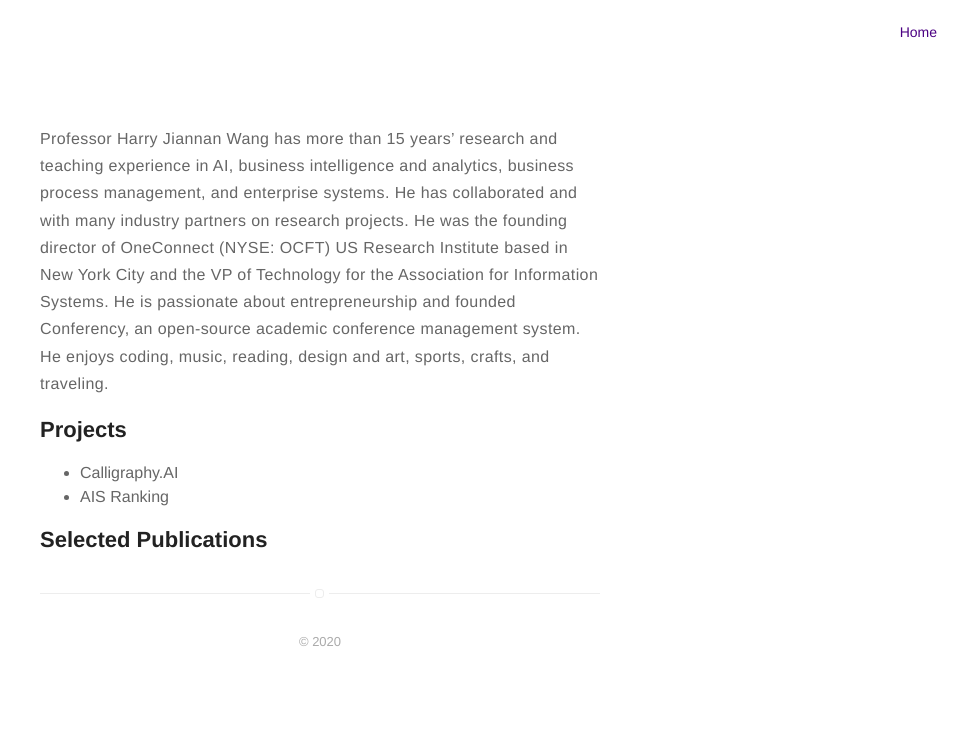
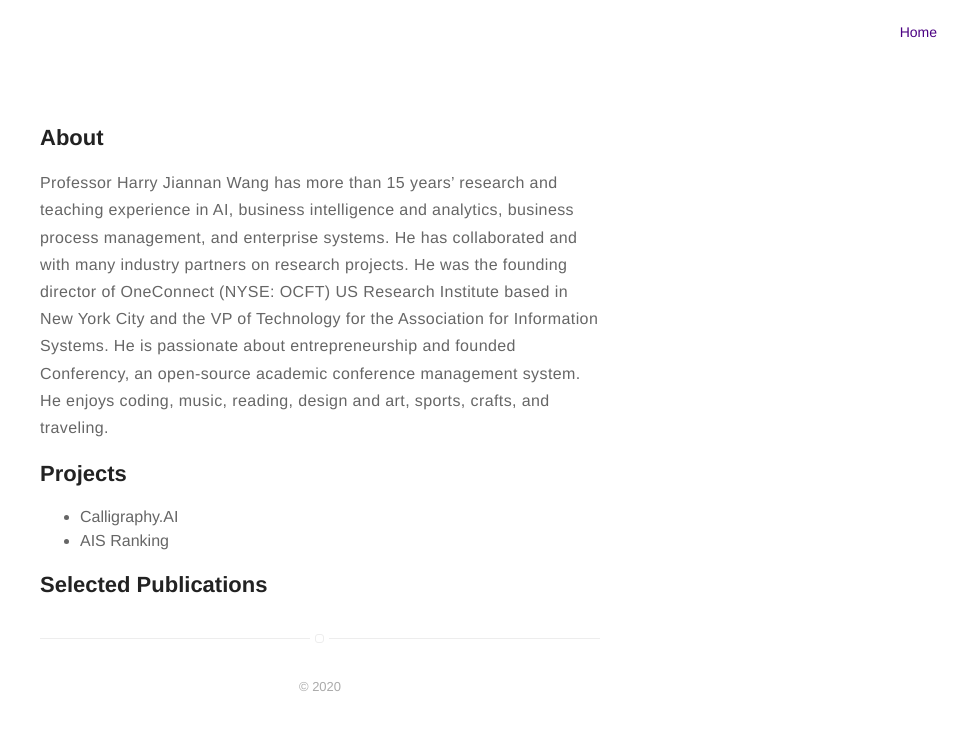
Before and after one commit to harrywang/harrywang.github.io, a Jekyll site: the page built from about.md, in a window 1280 px wide. Shown: the top 730 px of the page, without its empty margins (320-1280 px from the left). Built offline with Jekyll 4.4.1, drawn with Linux system fonts in a browser that asks for light colours.

Commit message:
updated svg

```diff
--- a/_config.yml
+++ b/_config.yml
@@ -52,8 +52,7 @@
 # vimeo: myvimeo
 # lanyrd: mylanyrd
 email: harryjwang@gmail.com
-resume: resume
-projects: projects
+about: about
 
 authors:
     harrywang:
--- a/_includes/icons.html
+++ b/_includes/icons.html
@@ -98,9 +98,9 @@
 <path class="path1" d="M67.9,59.1c0,0-0.4,5.3-5.2,5.3c-3.7,0-6.3-2.8-8.7-6.5c6.8-5.9,11.1-14.7,11.1-24.6C65.1,15.4,51.1,1,33.8,1 S2.6,15.4,2.6,33.2s14,32.2,31.3,32.2c3.1,0,6.2-0.5,9-1.4C46.5,69.8,51,75,58.2,75c14.6,0,15.2-15.9,15.2-15.9L67.9,59.1 L67.9,59.1z M33.8,60.2c-10.1,0-18.2-12.1-18.2-26.9S23.8,6.3,33.8,6.3s18.2,12.1,18.2,26.9c0,5.9-1.3,11.4-3.5,15.8 c-2.5-3.5-5.4-6.5-9.7-7.5c-7.5-1.7-14,1.7-16.1,3.4l1.9,4c0,0,2-1.1,6.8,0c3.1,0.7,5.4,4.9,8.1,9.8C37.9,59.7,35.9,60.2,33.8,60.2   z"></path>
 </symbol>
 
-<symbol id="icon-file" viewBox="0 0 384 512">
-<title>file</title>
-<path class="path1" d="M224 136V0H24C10.7 0 0 10.7 0 24v464c0 13.3 10.7 24 24 24h336c13.3 0 24-10.7 24-24V160H248c-13.2 0-24-10.8-24-24zm160-14.1v6.1H256V0h6.1c6.4 0 12.5 2.5 17 7l97.9 98c4.5 4.5 7 10.6 7 16.9z"></path>
+<symbol id="icon-user" viewBox="0 0 496 512">
+<title>user</title>
+<path class="path1" d="M248 8C111 8 0 119 0 256s111 248 248 248 248-111 248-248S385 8 248 8zm0 96c48.6 0 88 39.4 88 88s-39.4 88-88 88-88-39.4-88-88 39.4-88 88-88zm0 344c-58.7 0-111.3-26.6-146.5-68.2 18.8-35.4 55.6-59.8 98.5-59.8 2.4 0 4.8.4 7.1 1.1 13 4.2 26.6 6.9 40.9 6.9 14.3 0 28-2.7 40.9-6.9 2.3-.7 4.7-1.1 7.1-1.1 42.9 0 79.7 24.4 98.5 59.8C359.3 421.4 306.7 448 248 448z"></path>
 </symbol>
 
 
--- a/_includes/social-links.html
+++ b/_includes/social-links.html
@@ -107,9 +107,9 @@
         </a>
     {% endif %}
 
-    {% if site.resume %}
-        <a class="link" data-title="{{ site.resume }}" href="/about">
-            <svg class="icon icon-file"><use xlink:href="#icon-file"></use></svg>
+    {% if site.about %}
+        <a class="link" data-title="{{ site.about }}" href="/about">
+            <svg class="icon icon-user"><use xlink:href="#icon-user"></use></svg>
         </a>
     {% endif %}
 </div>
--- a/about.md
+++ b/about.md
@@ -2,6 +2,7 @@
 title: About
 layout: page
 ---
+## About
 
 Professor Harry Jiannan Wang has more than 15 years' research and teaching experience in AI, business intelligence and analytics, business process management, and enterprise systems. He has collaborated and  with many industry partners on  research projects. He was the founding director of OneConnect (NYSE: OCFT) US Research Institute based in New York City and the VP of Technology for the Association for Information Systems. He is passionate about entrepreneurship and founded Conferency, an open-source academic conference management system. He enjoys coding, music, reading, design and art, sports, crafts, and traveling.
 
```
